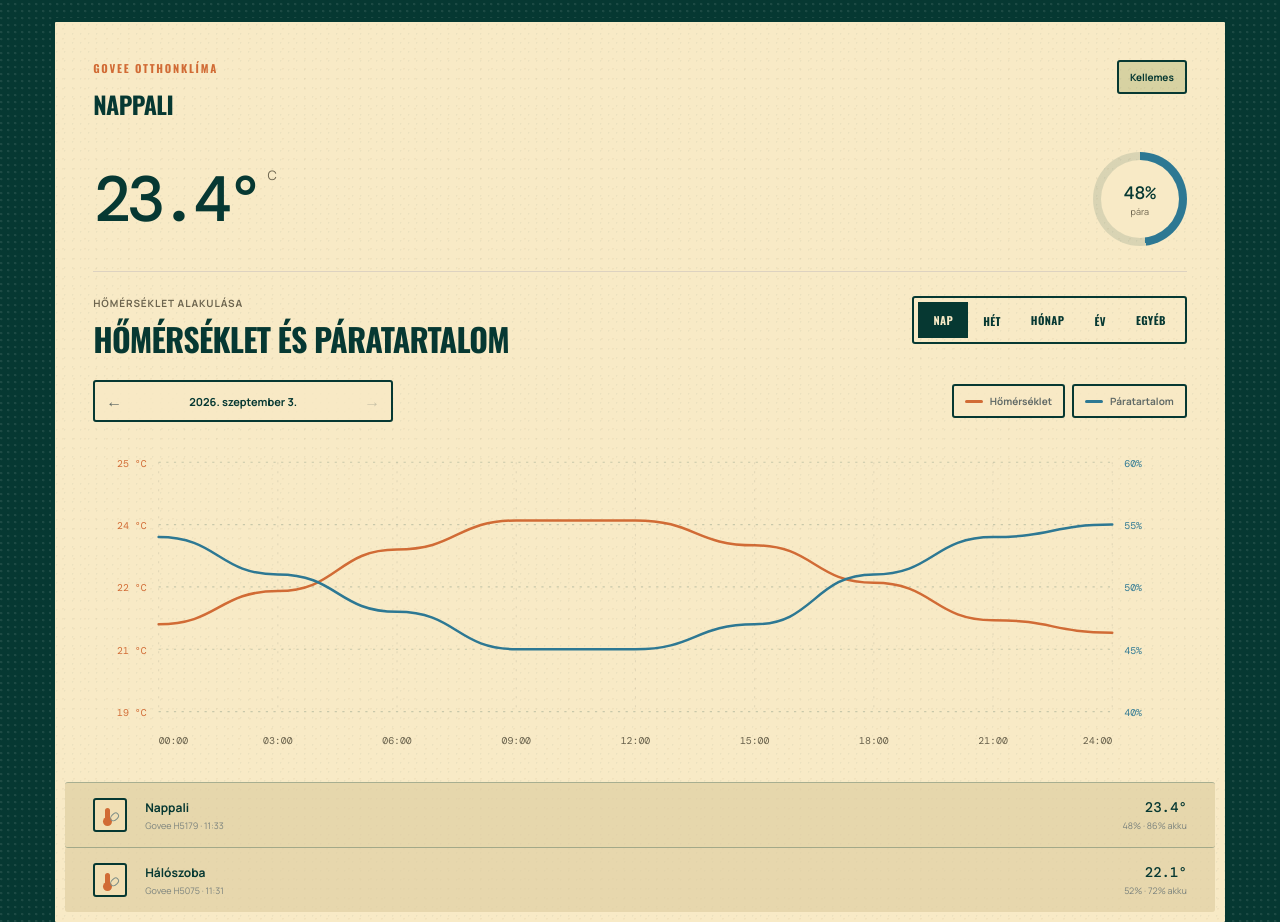
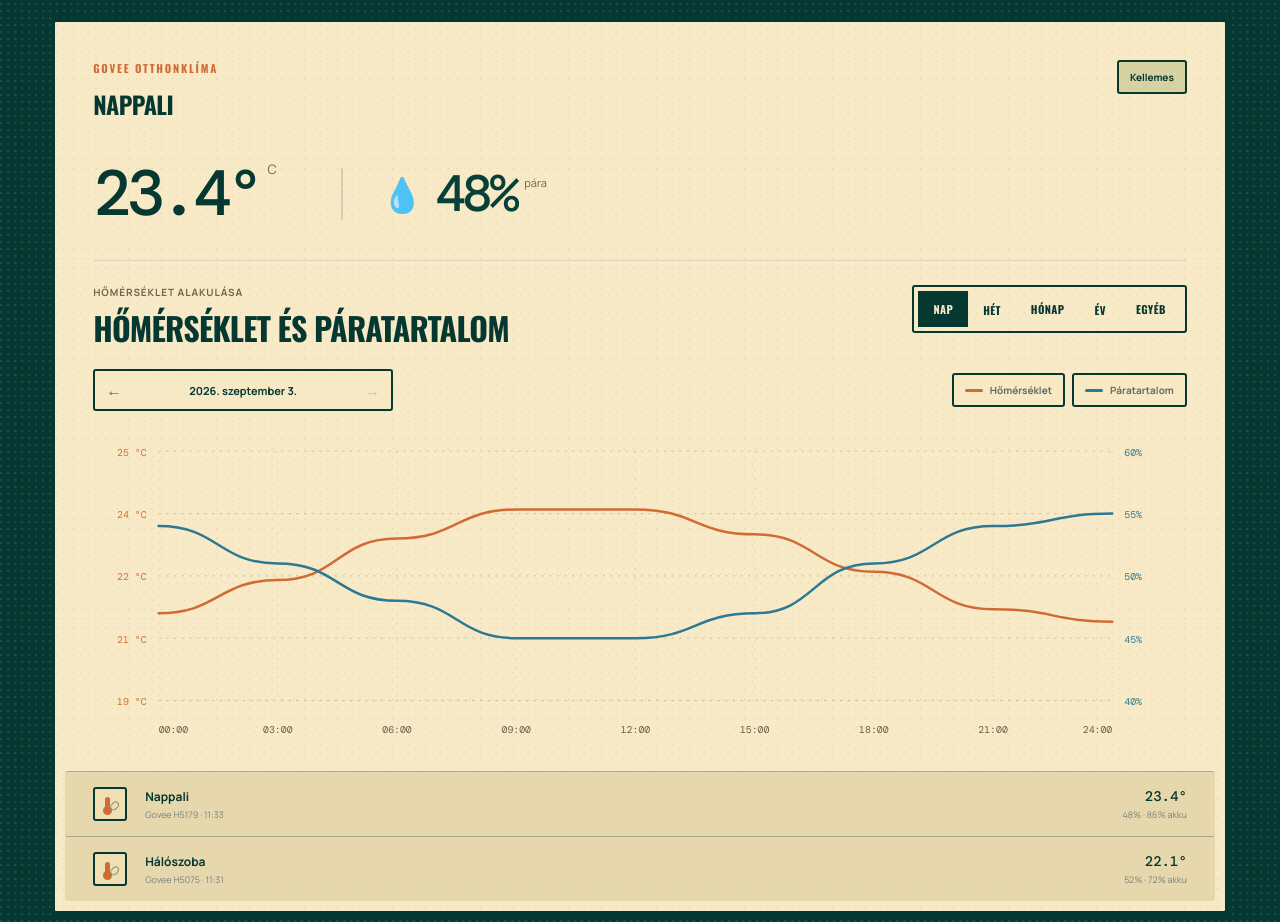
Before and after one commit to pisipite/pasztra-tech, a React (Vite) app: page / in a window 1280 px wide. Shown: the part 4316-5238 px from the top of the page. Built offline with nearby package versions, Linux system fonts and the light colour scheme.

Commit message:
Move humidity beside temperature

```diff
--- a/src/components/DashboardCards.tsx
+++ b/src/components/DashboardCards.tsx
@@ -1,4 +1,4 @@
-import { useState, type CSSProperties } from "react";
+import { useState } from "react";
 import { isValidClimateValues, type ClimateAggregation } from "../climateData";
 import { isCurrentPeriod, periodLabel } from "../dateUtils";
 import { formatTime } from "../formatUtils";
@@ -114,7 +114,8 @@ function ClimateCard({ data, climateSeries, climatePeriod, climateAnchor, climat
       </div>
       <div className="climate-reading">
         <div className="temperature"><strong>{activeDevice.temperatureC.toFixed(1)}°</strong><span>C</span></div>
-        <div className="humidity-gauge" style={{ "--humidity": `${activeDevice.humidityPct * 3.6}deg` } as CSSProperties}>
+        <div className="humidity-reading">
+          <span className="humidity-drop" aria-hidden="true">💧</span>
           <div><strong>{activeDevice.humidityPct}%</strong><span>pára</span></div>
         </div>
       </div>
--- a/src/styles.css
+++ b/src/styles.css
@@ -369,8 +369,7 @@ main { max-width: 1560px; padding-top: 18px; padding-bottom: 40px; }
 
 .comfort-badge { border: 2px solid var(--poster-deep); border-radius: 3px; color: var(--poster-deep); background: rgba(139,152,81,.3); }
 .comfort-badge--alert { background: rgba(209,107,53,.22); }
-.humidity-gauge { background: conic-gradient(var(--poster-blue) var(--humidity), rgba(7,63,57,.13) 0); }
-.humidity-gauge::before { background: var(--poster-paper-light); }
+.humidity-reading { color: var(--poster-blue); }
 .climate-line--temperature { stroke: var(--poster-orange); }
 .climate-line--humidity { stroke: var(--poster-blue); }
 .climate-axis--temperature { fill: var(--poster-orange); }
@@ -547,12 +546,14 @@ main { max-width: 1480px; margin: 0 auto; padding: 55px clamp(20px, 4vw, 64px) 3
 .climate-card { width: 100%; padding: clamp(24px, 3vw, 38px); }
 .comfort-badge { border-radius: 999px; padding: 8px 11px; background: #e5efd9; color: #55753c; font-size: 10px; font-weight: 700; }
 .comfort-badge--alert { background: #fff0d8; color: #93611c; }
-.climate-reading { display: flex; align-items: center; justify-content: space-between; gap: 20px; padding: 30px 0 25px; }
+.climate-reading { display: flex; align-items: center; justify-content: flex-start; flex-wrap: wrap; gap: clamp(26px, 5vw, 72px); padding: 30px 0 25px; }
 .temperature { display: flex; align-items: flex-start; }
 .temperature strong { font-family: "DM Mono", monospace; font-size: clamp(52px, 5vw, 72px); letter-spacing: -.08em; font-weight: 500; }.temperature span { font-size: 13px; margin: 8px 0 0 8px; color: var(--muted); }
-.humidity-gauge { --humidity: 180deg; width: 94px; height: 94px; padding: 8px; border-radius: 50%; background: conic-gradient(var(--climate) var(--humidity), #e7e5dc 0); position: relative; }
-.humidity-gauge::before { content: ""; position: absolute; inset: 8px; background: var(--paper); border-radius: 50%; }
-.humidity-gauge > div { position: relative; height: 100%; display: grid; place-content: center; text-align: center; }.humidity-gauge strong { font-family: "DM Mono", monospace; font-size: 18px; }.humidity-gauge span { color: var(--muted); font-size: 9px; }
+.humidity-reading { display: flex; align-items: center; gap: 12px; padding-left: clamp(20px, 3vw, 38px); border-left: 2px solid #d8cbb7; }
+.humidity-reading > div { display: flex; align-items: flex-start; }
+.humidity-reading strong { color: var(--ink); font-family: "DM Mono", monospace; font-size: clamp(38px, 4vw, 58px); line-height: 1; letter-spacing: -.07em; font-weight: 500; }
+.humidity-reading span:not(.humidity-drop) { margin: 7px 0 0 8px; color: var(--muted); font-size: 11px; }
+.humidity-drop { display: inline-grid; place-items: center; width: 42px; height: 52px; font-size: 34px; line-height: 1; }
 .climate-chart-wrap { border-color: #e1e1d8; }
 .climate-chart-heading { display: flex; align-items: flex-start; justify-content: space-between; gap: 24px; margin-bottom: 18px; }
 .climate-chart-heading > div:first-child { display: grid; gap: 5px; }
@@ -813,7 +814,7 @@ main { max-width: 1500px; padding-top: 28px; }
 .climate-card { border-top: 5px solid var(--terracotta); }
 .comfort-badge { border-radius: 8px; background: #dfe9d5; color: #456d46; }
 .comfort-badge--alert { background: #f2dfc3; color: #855529; }
-.humidity-gauge { background: conic-gradient(var(--terracotta) var(--humidity), #dfd6c7 0); }
+.humidity-reading { color: #557b9c; }
 .climate-chart-wrap, .device-list { border-color: #ddd2c0; }
 .device-row { border-color: #e4dac9; }
 .device-icon { border-color: #d9cbb7; border-radius: 8px; background: #efe7da; }
```
